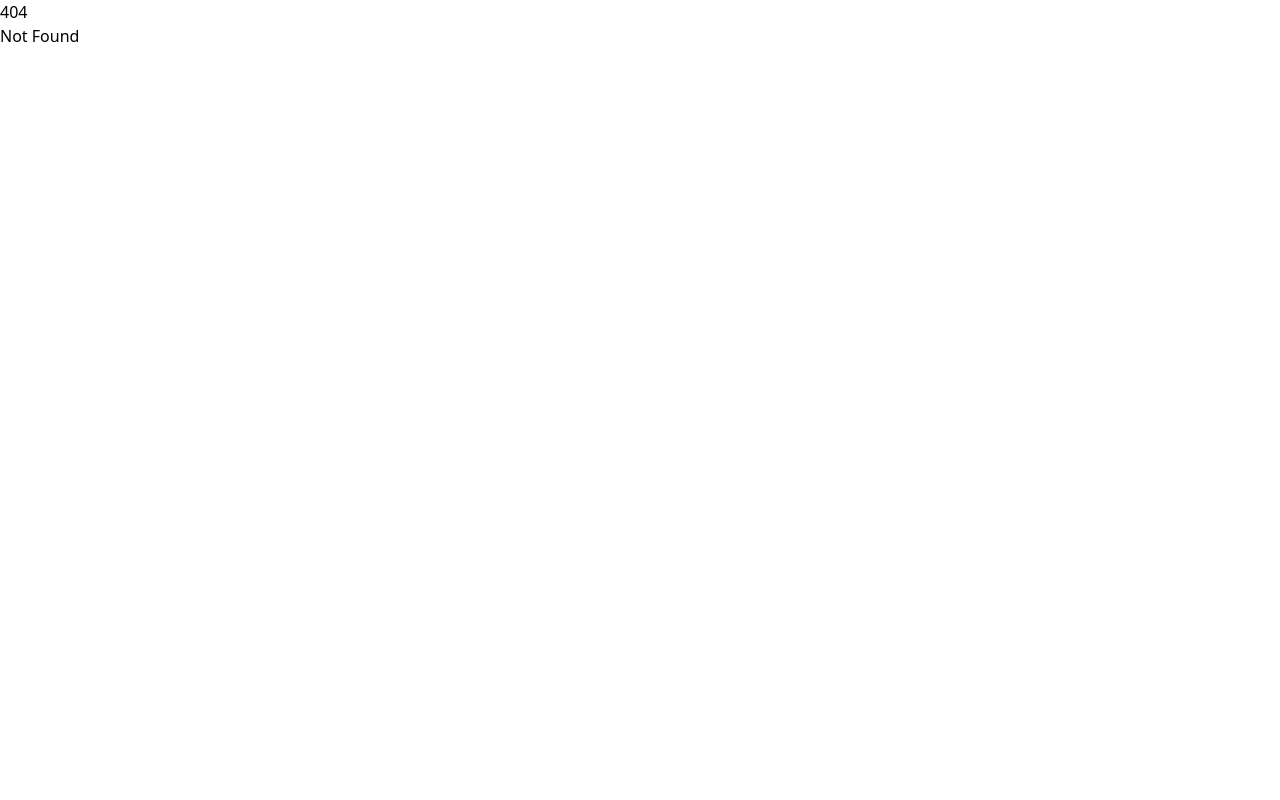
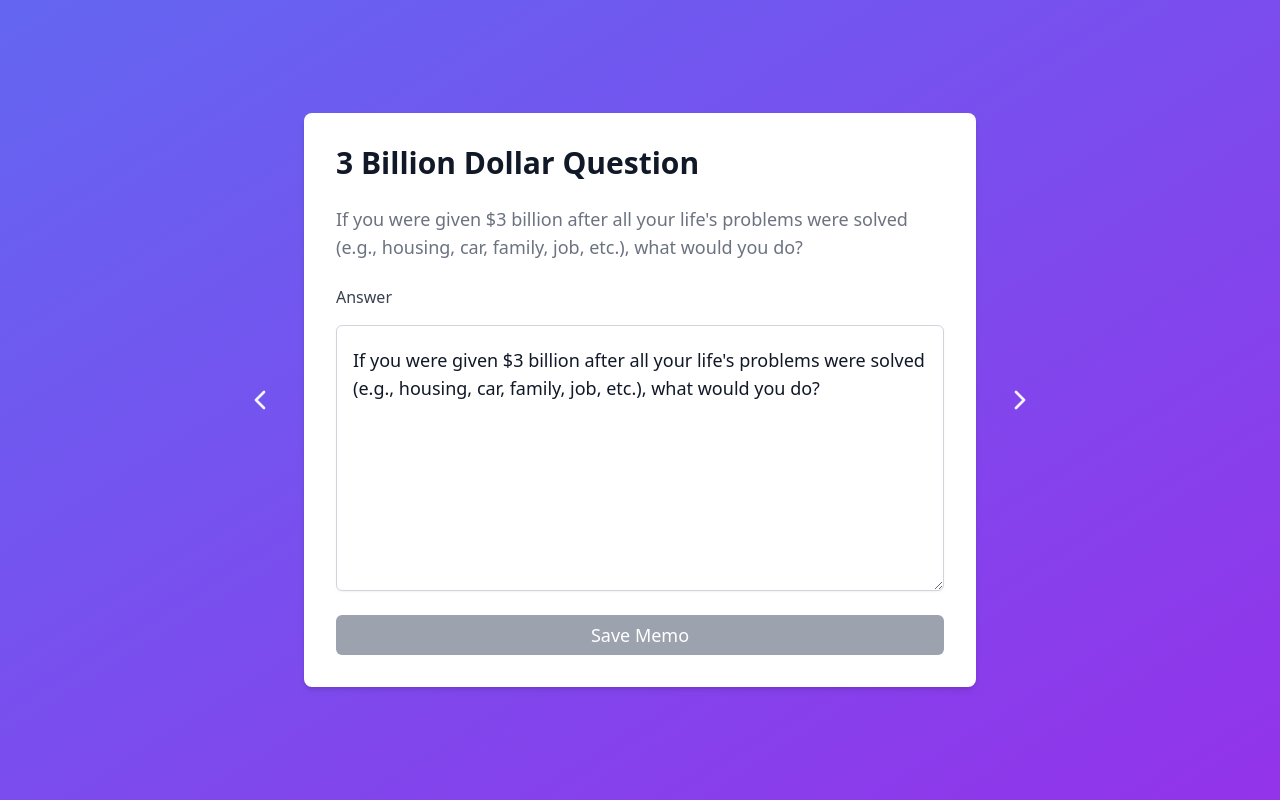
Before and after one commit to jujumilk3/3billiondollarsquestion, a SvelteKit app in the folder frontend/app/: page /submit in a window 1280 px wide. Before the commit this address had no page. Built offline with nearby package versions, Linux system fonts and the light colour scheme.

Commit message:
with typing action

```diff
--- a/frontend/app/src/routes/+page.svelte
+++ b/frontend/app/src/routes/+page.svelte
@@ -1,28 +1,59 @@
 <script lang="ts">
-    let answers: string[] = [
-      "If you were given $3 billion after all your life's problems were solved (e.g., housing, car, family, job, etc.), what would you do?",
-      "What would you do if you had unlimited time and resources?",
-      "Describe your dream vacation destination and why."
-    ];
+    import { onMount } from 'svelte';
+    const typingDelay: number = 20;
 
     let currentIndex: number = 0;
+    let answers: string[] = ["If you were given $3 billion after all your life's problems were solved (e.g., housing, car, family, job, etc.), what would you do?",
+    "What is the most impactful book you've ever read and why?",
+    "Describe a time when you overcame a significant challenge and what you learned from the experience."
+];
+    let typedText: string = '';
+    let charIndex: number = 0;
+    let text = answers[currentIndex];
 
-    const nextMemo = () => {
-      if (currentIndex < answers.length - 1) {
-        currentIndex++;
-      } else {
-        currentIndex = 0;
+
+    const type = () => {
+        if (charIndex < text.length) {
+            typedText += text.charAt(charIndex);
+            charIndex++;
+            setTimeout(type, typingDelay);
         }
     };
 
     const prevMemo = () => {
         if (currentIndex > 0) {
             currentIndex--;
-      } else {
-        currentIndex = answers.length - 1;
+            resetType();
         }
     };
+
+    const nextMemo = () => {
+        if (currentIndex < answers.length - 1) {
+            currentIndex++;
+            resetType();
+        }
+    };
+
+
+    const resetType = () => {
+        typedText = '';
+        charIndex = 0;
+        text = answers[currentIndex];
+        type();
+    };
+
+
+
+    onMount(() => {
+        type();
+    });
 </script>
+
+<style>
+    .typed-text {
+        white-space: pre-wrap;
+    }
+</style>
 
 <div class="relative h-screen w-full bg-gradient-to-br from-[#6366F1] to-[#9333EA]">
     <div class="absolute top-1/2 left-1/2 transform -translate-x-1/2 -translate-y-1/2 w-full max-w-2xl p-8 bg-white rounded-lg shadow-md space-y-6">
@@ -46,12 +77,11 @@
                 <p class="text-lg text-gray-500">If you were given $3 billion after all your life's problems were solved (e.g., housing, car, family, job, etc.), what would you do?</p>
                 <div class="space-y-4">
                     <label for="memo" class="block text-base font-medium text-gray-700">Answer</label>
-        <textarea id="memo" rows="8" class="block w-full px-4 py-5 text-gray-900 bg-white border border-gray-300 rounded-md shadow-sm focus:outline-none focus:ring-indigo-500 focus:border-indigo-500 sm:text-lg" placeholder="Write your memo here...">{answers[currentIndex]}</textarea>
-        </div>
-        <button class="inline-flex hover:bg-violet-500 bg-gray-400 text-white items-center justify-center whitespace-nowrap rounded-md font-medium transition-colors focus-visible:outline-none focus-visible:ring-2 focus-visible:ring-ring focus-visible:ring-offset-2 disabled:pointer-events-none disabled:opacity-50 bg-primary text-primary-foreground hover:bg-primary/90 h-10 px-4 py-2 w-full text-lg">
-        Save Memo
-        </button>
+                    <div id="memo" class="block w-full px-4 py-5 text-gray-900 bg-white border-t border-b border-gray-300 rounded-none shadow-sm focus:outline-none sm:text-lg text-xl typed-text">
+                        {typedText}
                     </div>
                 </div>
             </div>
         </div>
+    </div>
+</div>
--- /dev/null
+++ b/frontend/app/src/routes/submit/+page.svelte
@@ -0,0 +1,57 @@
+<script lang="ts">
+    let answers: string[] = [
+      "If you were given $3 billion after all your life's problems were solved (e.g., housing, car, family, job, etc.), what would you do?",
+      "What would you do if you had unlimited time and resources?",
+      "Describe your dream vacation destination and why."
+    ];
+
+    let currentIndex: number = 0;
+
+    const nextMemo = () => {
+      if (currentIndex < answers.length - 1) {
+        currentIndex++;
+      } else {
+        currentIndex = 0;
+      }
+    };
+
+    const prevMemo = () => {
+      if (currentIndex > 0) {
+        currentIndex--;
+      } else {
+        currentIndex = answers.length - 1;
+      }
+    };
+</script>
+
+<div class="relative h-screen w-full bg-gradient-to-br from-[#6366F1] to-[#9333EA]">
+<div class="absolute top-1/2 left-1/2 transform -translate-x-1/2 -translate-y-1/2 w-full max-w-2xl p-8 bg-white rounded-lg shadow-md space-y-6">
+    <div class="relative">
+    <button on:click={prevMemo} id="prev-btn" class="absolute top-1/2 left-[-6rem] transform -translate-y-1/2 inline-flex items-center justify-center whitespace-nowrap rounded-md text-sm font-medium transition-colors focus-visible:outline-none focus-visible:ring-2 focus-visible:ring-ring focus-visible:ring-offset-2 disabled:pointer-events-none disabled:opacity-50 hover:bg-accent h-10 w-10 text-gray-100 hover:text-gray-800">
+        <svg xmlns="http://www.w3.org/2000/svg" width="24" height="24" viewBox="0 0 24 24" fill="none" stroke="currentColor" stroke-width="2" stroke-linecap="round" stroke-linejoin="round" class="h-8 w-8">
+        <path d="m15 18-6-6 6-6"></path>
+        </svg>
+    </button>
+    <button on:click={nextMemo} id="next-btn" class="absolute top-1/2 right-[-6rem] transform -translate-y-1/2 inline-flex items-center justify-center whitespace-nowrap rounded-md text-sm font-medium transition-colors focus-visible:outline-none focus-visible:ring-2 focus-visible:ring-ring focus-visible:ring-offset-2 disabled:pointer-events-none disabled:opacity-50 hover:bg-accent h-10 w-10 text-gray-100 hover:text-gray-800">
+        <svg xmlns="http://www.w3.org/2000/svg" width="24" height="24" viewBox="0 0 24 24" fill="none" stroke="currentColor" stroke-width="2" stroke-linecap="round" stroke-linejoin="round" class="h-8 w-8">
+        <path d="m9 18 6-6-6-6"></path>
+        </svg>
+    </button>
+    <div class="space-y-6">
+        <div class="flex items-center justify-between">
+        <div class="flex items-center gap-4">
+            <h1 class="text-3xl font-bold text-gray-900">3 Billion Dollar Question</h1>
+        </div>
+        </div>
+        <p class="text-lg text-gray-500">If you were given $3 billion after all your life's problems were solved (e.g., housing, car, family, job, etc.), what would you do?</p>
+        <div class="space-y-4">
+        <label for="memo" class="block text-base font-medium text-gray-700">Answer</label>
+        <textarea id="memo" rows="8" class="block w-full px-4 py-5 text-gray-900 bg-white border border-gray-300 rounded-md shadow-sm focus:outline-none focus:ring-indigo-500 focus:border-indigo-500 sm:text-lg" placeholder="Write your memo here...">{answers[currentIndex]}</textarea>
+        </div>
+        <button class="inline-flex hover:bg-violet-500 bg-gray-400 text-white items-center justify-center whitespace-nowrap rounded-md font-medium transition-colors focus-visible:outline-none focus-visible:ring-2 focus-visible:ring-ring focus-visible:ring-offset-2 disabled:pointer-events-none disabled:opacity-50 bg-primary text-primary-foreground hover:bg-primary/90 h-10 px-4 py-2 w-full text-lg">
+        Save Memo
+        </button>
+    </div>
+    </div>
+</div>
+</div>
```
Lines whose indentation alone changed are shown as unchanged.
